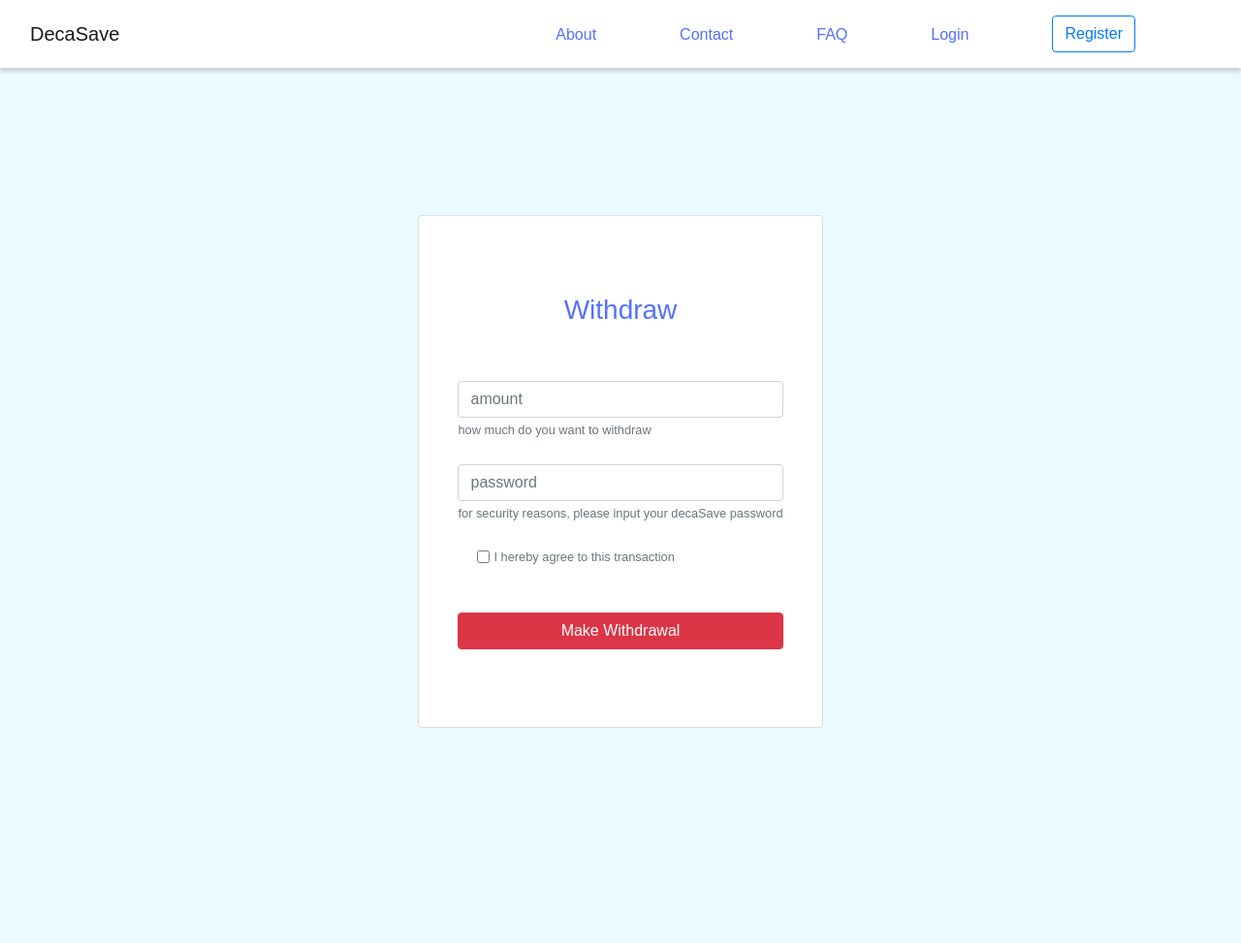
After one commit to wptechprodigy/decasave, a Flask app: template templates/withdraw.html in a window 1280 px wide. The commit adds this page. Shown: the whole page at 97% size. Run offline with Flask 2, Linux system fonts and the light colour scheme; the template is opened without the code that fills it, so the values that code supplies are empty; some libraries are stand-ins or nearby versions.

Commit message:
create withdraw page

```diff
--- a/static/style.css
+++ b/static/style.css
@@ -25,7 +25,7 @@ html, body{
   .btn-color:hover{
       background-color: #5271ff !important;
   }
-  .txt-color{
+  .txt-color, .withdraw{
       color: #5271ff !important;
   }
   .txt-color:hover{
--- /dev/null
+++ b/templates/withdraw.html
@@ -0,0 +1,74 @@
+<!DOCTYPE html>
+<html lang="en">
+
+<head>
+    <meta charset="UTF-8">
+    <meta name="viewport" content="width=device-width, initial-scale=1.0">
+    <meta http-equiv="X-UA-Compatible" content="ie=edge">
+    <link rel="stylesheet" href="https://maxcdn.bootstrapcdn.com/bootstrap/4.0.0/css/bootstrap.min.css"
+        integrity="sha384-Gn5384xqQ1aoWXA+058RXPxPg6fy4IWvTNh0E263XmFcJlSAwiGgFAW/dAiS6JXm" crossorigin="anonymous">
+    <link rel="stylesheet" href=" https://use.fontawesome.com/releases/v5.0.7/css/all.css">
+    <link rel="stylesheet" href="../static/style.css">
+    <title>DecaSave: Save</title>
+</head>
+
+<body>
+    <header>
+        <nav class="navbar navbar-expand-md navbar-light nav-styling fixed-top justify-content-center">
+            <div class="container-fluid">
+                <a class="navbar-brand" href="#">DecaSave</a>
+                <button class="navbar-toggler" type="button" data-toggle="collapse" data-target="#navbarResponsive">
+                    <span class="navbar-toggler-icon"></span>
+                </button>
+                <div class="collapse navbar-collapse" id="navbarResponsive">
+                    <ul class="navbar-nav ml-auto">
+                        <li class="nav-item top-space nav-spacing"><a class="nav-link txt-color" href="#">About</a></li>
+                        <li class="nav-item top-space nav-spacing"><a class="nav-link txt-color"
+                                href="#contact">Contact</a></li>
+                        <li class="nav-item top-space nav-spacing"><a class="nav-link txt-color" href="#faq">FAQ</a>
+                        </li>
+                        <li class="nav-item top-space nav-spacing"><a class="nav-link txt-color" href="#login">Login</a>
+                        </li>
+                        <li class="nav-item nav-spacing"><a class="nav-link txt-color" href="#register"><button
+                                    type="button" class="btn btn-outline-primary btn-color">Register</button></a></li>
+                    </ul>
+                </div>
+            </div>
+        </nav>
+    </header>
+    <div class="container" id="save-container">
+        <div class="d-flex justify-content-center rounded">
+            <form class="card" action="" id="withdrawform">
+                <h3 class="text-center reghead withdraw">Withdraw</h3>
+                <div class="form-group">
+                    <input type="text" class="form-control amount" placeholder="amount">
+                    <label for="amount"><small class="text-muted">how much do you want to withdraw</small></label><br>
+                </div>
+                <div class="form-group">
+                    <input type="wpassword" class="form-control wpassword" placeholder="password"> <label
+                        for="wpassword"><small class="text-muted">for security reasons, please input your decaSave
+                            password</small></label><br>
+                </div>
+                <div class="form-check form-inline">
+                    <input class="form-check-input" type="checkbox" value="" id="defaultCheck1">
+                    <small class="text-muted">I hereby agree to this transaction</small>
+                    <div class="form-group">
+                    </div>
+                </div>
+                <button type="submit" class="btn btn-danger regbtn"> Make Withdrawal</button>
+            </form>
+        </div>
+    </div>
+
+    <script src="https://code.jquery.com/jquery-3.4.1.min.js"
+        integrity="sha256-CSXorXvZcTkaix6Yvo6HppcZGetbYMGWSFlBw8HfCJo=" crossorigin="anonymous"></script>
+    <script src="https://cdnjs.cloudflare.com/ajax/libs/popper.js/1.12.9/umd/popper.min.js"
+        integrity="sha384-ApNbgh9B+Y1QKtv3Rn7W3mgPxhU9K/ScQsAP7hUibX39j7fakFPskvXusvfa0b4Q"
+        crossorigin="anonymous"></script>
+    <script src="https://maxcdn.bootstrapcdn.com/bootstrap/4.0.0/js/bootstrap.min.js"
+        integrity="sha384-JZR6Spejh4U02d8jOt6vLEHfe/JQGiRRSQQxSfFWpi1MquVdAyjUar5+76PVCmYl"
+        crossorigin="anonymous"></script>
+    <script src="https://use.fontawesome.com/releases/v5.0.8/js/all.js"></script>
+</body>
+
+</html>
```
